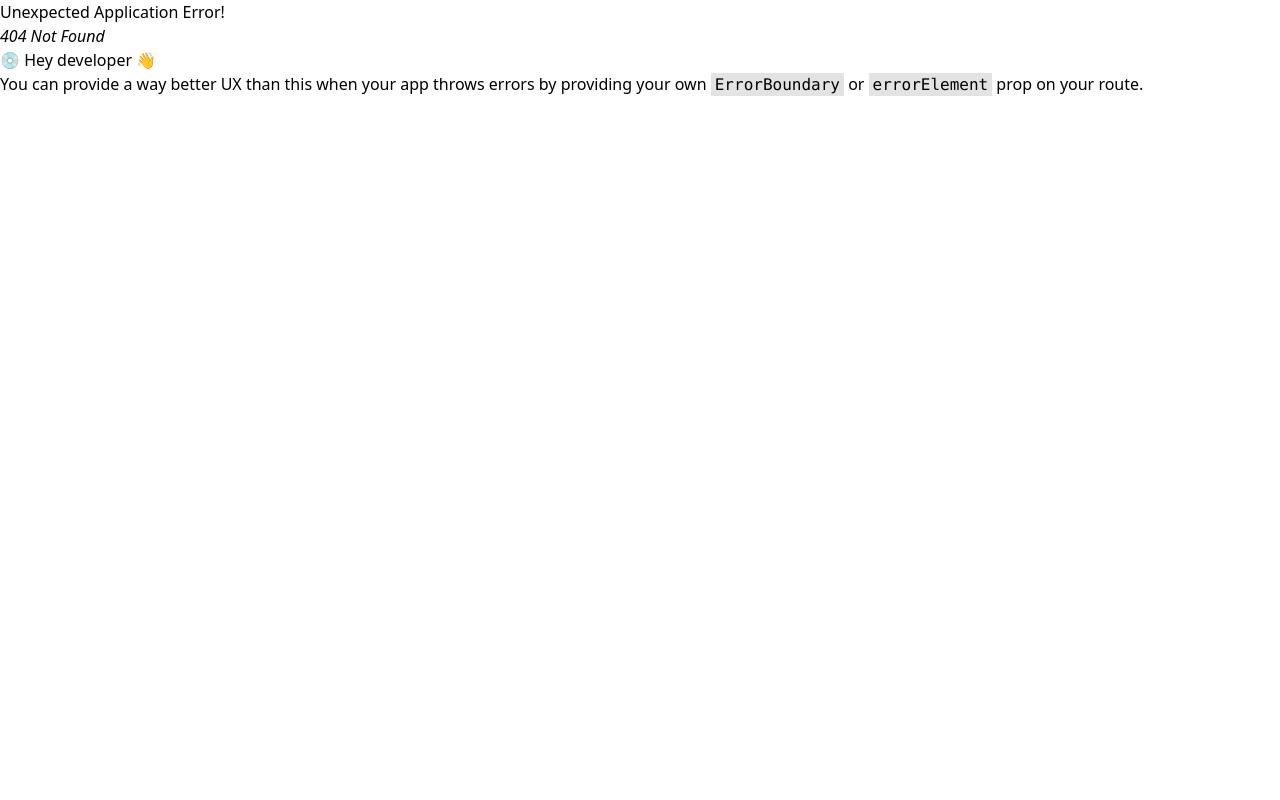
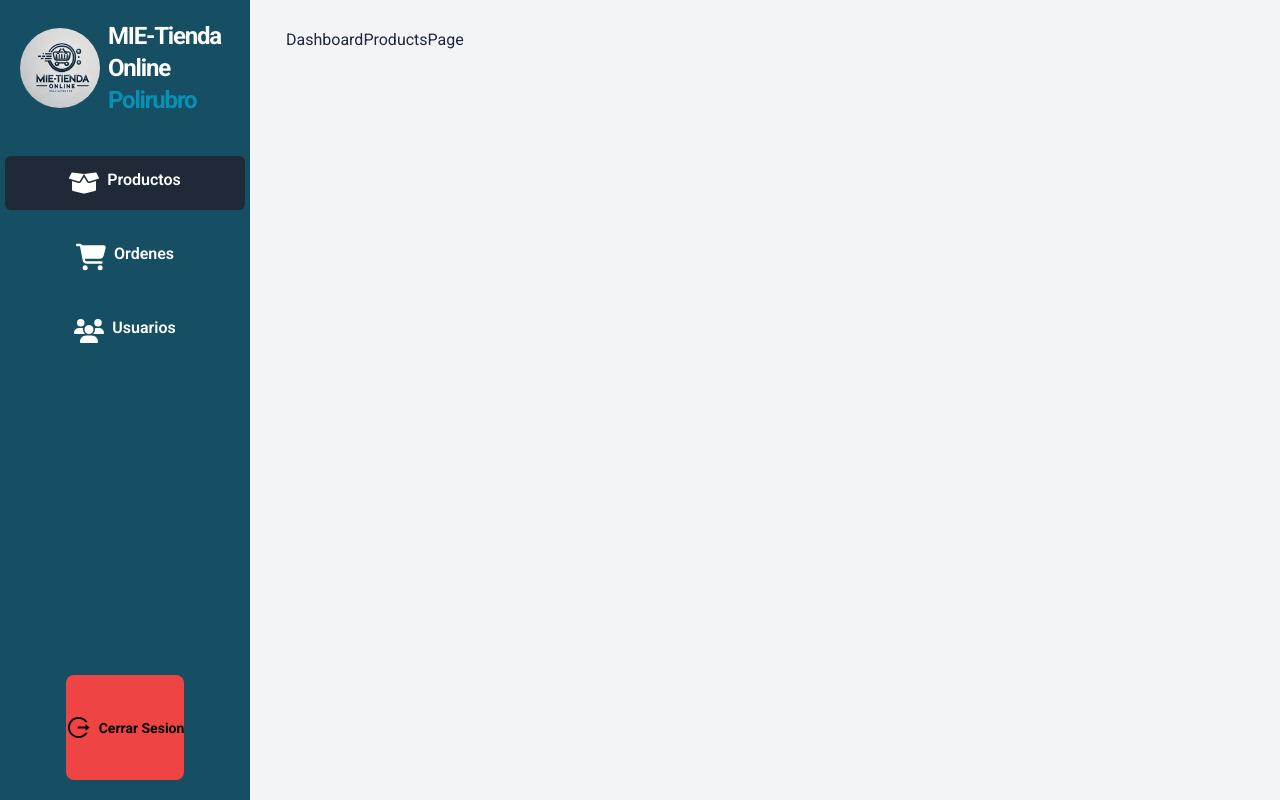
Before and after one commit to mrodriguez0411/MIE-Tienda-Online, a React (Vite) app: page /dashboard/productos in a window 1280 px wide. Before the commit this address had no page. Built offline with nearby package versions, Linux system fonts and the light colour scheme.

Commit message:
dashboard1

```diff
--- /dev/null
+++ b/src/components/dashboard/Sidebar.tsx
@@ -0,0 +1,43 @@
+import { NavLink } from "react-router-dom"
+import { Logo } from "../shared/Logo"
+import {dashboardLinks} from "../../constants/links"
+import { AiOutlineLogout } from "react-icons/ai"
+//import { signOut } from "../../actions"
+
+export const Sidebar = () => {
+
+  const handleLogout = async () =>{
+    await signOut();
+  }
+
+  return (
+    <div className="w-[120px] bg-cyan-900 text-white flex flex-col gap-10 items-center p-5 fixed h-screen lg:w-[250px]">
+        <Logo/>
+        <nav className="full space-y-5 flex-1">
+           {
+            dashboardLinks.map(link => (
+                <NavLink
+                key={link.id}
+                to={link.href}
+                className={({isActive}) =>`flex item-center justify-center pl-0 py-3 transition-all duration-300 rounded-md font-bold lg:w-[240px]
+                ${isActive ? 'text-white bg-gray-800' : 'hover:text-black hover:bg-cyan-300'} `}
+                >
+                {link.icon}
+                <p className="font-semibold hidden pl-2 lg:block">
+                    {link.tittle}
+                </p>
+                </NavLink>
+
+            ))
+           }
+        </nav>
+
+        <button className="bg-red-500 py-10 text-black font-bold font rounded-lg flex items-center justify-center gap-2 text-sm
+        hover:underline" onClick={handleLogout}>
+            <AiOutlineLogout size={25} className="inline-block"/>
+            <span className="hidden lg:block">Cerrar Sesion </span>
+
+        </button>
+    </div>
+  )
+}
--- /dev/null
+++ b/src/components/dashboard/index.ts
@@ -0,0 +1,6 @@
+export * from "./Sidebar";
+
+//ordenes
+
+
+//productos
--- a/src/components/shared/Logo.tsx
+++ b/src/components/shared/Logo.tsx
@@ -1,24 +1,8 @@
-/*import { Link } from 'react-router-dom'
+import { Link } from 'react-router-dom';
 
-export const Logo = () =>{
-  return (
-    <Link to='/' className={`text-2xl font-bold tracking-tighter transition-all`}>
-      <div className="rounded-full overflow-hidden w-20">
-        <img src="../../public/img/logo.jpg" alt="Imagen de fondo" className="w-full object-cover"/>
-      </div>
-        <p className='hidden lg:block'>
-            MIE-Tienda Online
-            <span className='text-cyan-600'> Polirubro </span>
-        </p>
-        <p className='flex text-4xl lg:hidden'>
-            <span className='-skew-x-6'>MIE - </span>
-            <span className='text-cyan-600 skew-x-6'>TiendaOnline</span>
-        </p>
-    </Link>
-
-  );
-};*/
-import { Link } from 'react-router-dom';
+interface Props{
+  isDashboard?:boolean;
+}
 
 export const Logo = () => {
   return (
@@ -33,16 +17,16 @@ export const Logo = () => {
           className="w-full h-full object-cover"
         />
       </div>
-      <div>
+      <div >
         {/* Texto para pantallas grandes */}
         <p className="hidden lg:block">
           MIE-Tienda Online
-          <span className="text-cyan-600"> Polirubro </span>
+          <span className="text-cyan-600 "> Polirubro</span>
         </p>
         {/* Texto para pantallas pequeñas */}
         <p className="flex text-4xl lg:hidden">
-          <span className="-skew-x-6">MIE - </span>
-          <span className="text-cyan-600 skew-x-6">TiendaOnline</span>
+          <span className="-skew-x-6">M</span>
+          <span className="text-cyan-600 skew-x-6">IE</span>
         </p>
       </div>
     </Link>
--- a/src/constants/links.tsx
+++ b/src/constants/links.tsx
@@ -1,8 +1,9 @@
-import { FaFacebookF } from "react-icons/fa";
+import { FaBoxOpen, FaFacebookF } from "react-icons/fa";
 import { FaInstagram } from "react-icons/fa";
 import { FaTwitter } from "react-icons/fa";
 import { FaWhatsapp } from "react-icons/fa";
 import { CiMail } from "react-icons/ci";
+import { FaCartShopping, FaUsers } from "react-icons/fa6";
 
 
 export const navbarLinks = [
@@ -61,3 +62,25 @@ export const contactLinks = [
 
 
 ];
+
+export const dashboardLinks = [
+    {
+        id: 1,
+        tittle: 'Productos',
+        href: '/dashboard/productos',
+        icon: <FaBoxOpen size={30}/>
+    },
+    {
+        id: 2,
+        tittle: 'Ordenes',
+        href: '/dashboard/ordenes',
+        icon: <FaCartShopping size={30}/>
+    },
+    {
+        id: 3,
+        tittle: 'Usuarios',
+        href: '/dashboard/users',
+        icon: <FaUsers size={30}/>
+    }
+
+];
--- /dev/null
+++ b/src/layouts/DashboardLayout.tsx
@@ -0,0 +1,13 @@
+import { Outlet } from "react-router-dom"
+import { Sidebar } from "../components/dashboard"
+
+export const DashboardLayout = () => {
+  return (
+    <div className="flex bg-gray-100 min-h-screen font-roboto">
+        <Sidebar/>
+        <main className="container m-5 mt-7 flex-1 text-slate-800 ml-[140px] lg:ml-[270px]">
+            <Outlet/>
+        </main>
+    </div>
+  )
+}
--- /dev/null
+++ b/src/pages/dashboard/DashboardProductsPage.tsx
@@ -0,0 +1,6 @@
+
+export const DashboardProductsPage = () => {
+  return (
+    <div>DashboardProductsPage</div>
+  )
+}
--- a/src/pages/index.ts
+++ b/src/pages/index.ts
@@ -2,3 +2,9 @@ export * from "./HomePage";
 export * from "./AboutPage";
 export * from "./ProductosPage";
 export * from "./ProductoPage";
+
+
+
+//Dashboard
+
+export * from "./dashboard/DashboardProductsPage";
--- a/src/router/index.tsx
+++ b/src/router/index.tsx
@@ -1,6 +1,7 @@
-import { createBrowserRouter } from "react-router-dom";
+import { createBrowserRouter, Navigate } from "react-router-dom";
 import { RootLayout } from "../layouts/RootLayout";
-import { HomePage, ProductosPage, AboutPage, ProductoPage } from "../pages";
+import { HomePage, ProductosPage, AboutPage, ProductoPage, DashboardProductsPage } from "../pages";
+import { DashboardLayout } from "../layouts/DashboardLayout";
 
 export const router = createBrowserRouter([
     {
@@ -25,5 +26,19 @@ export const router = createBrowserRouter([
                 element: <AboutPage/>
             },
         ]
+    },
+    {
+        path:'/dashboard',
+        element: <DashboardLayout/>,
+        children:[
+            {
+                index : true,
+                element: <Navigate to='/dashboard/productos'/>,
+            },
+            {
+                path: 'productos',
+                element: <DashboardProductsPage/>
+            }
+        ]
     }
 ]);
```
